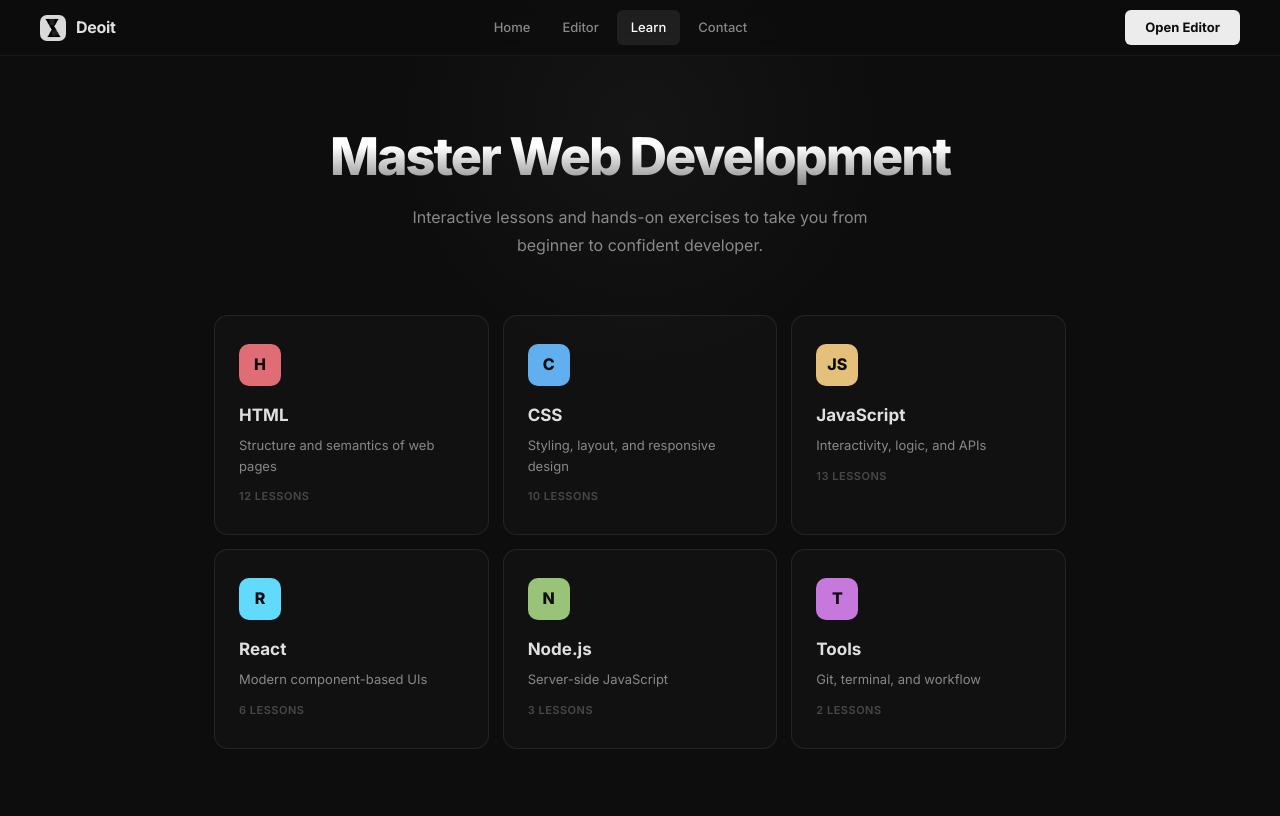
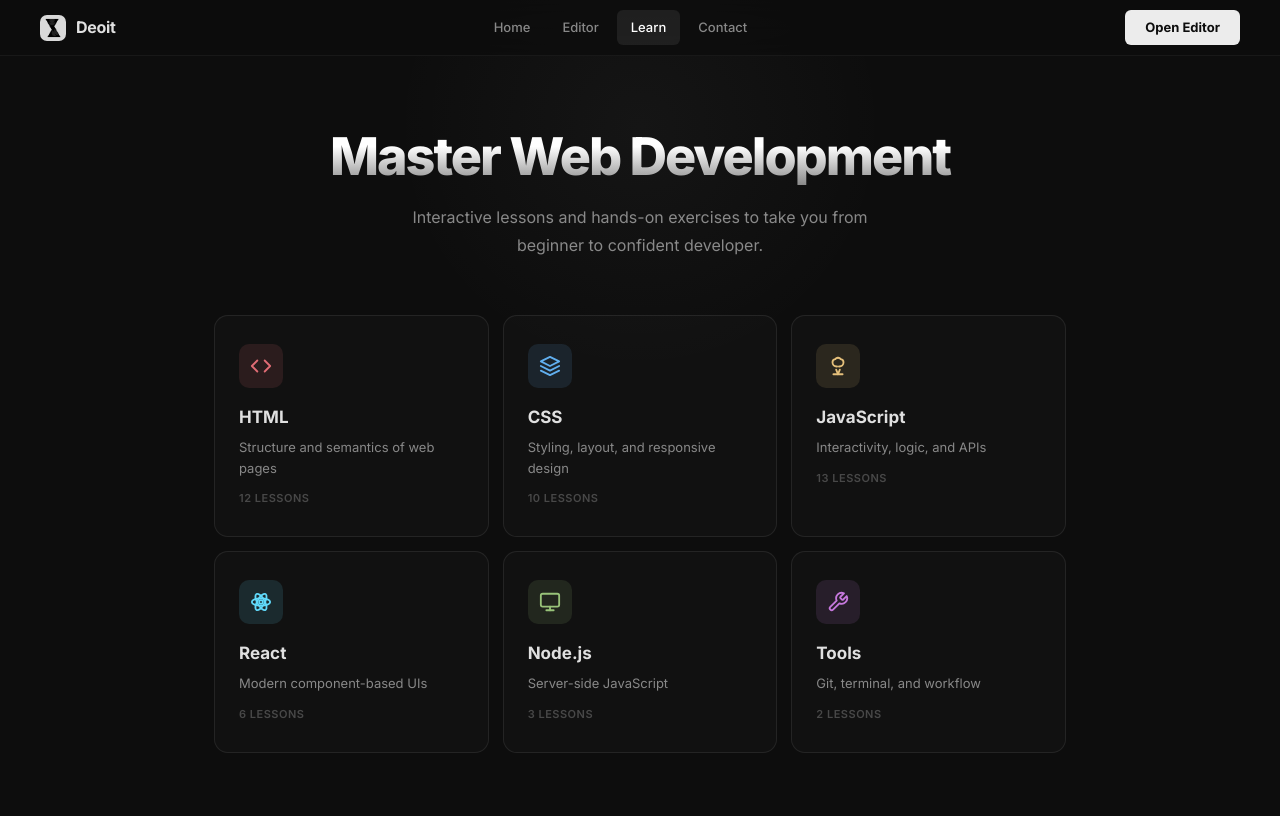
Before and after one commit to deoitplatform/deoit-code-editor, a website: page learn.html in a window 1280 px wide. Shown: the top 816 px of the page. Drawn offline with Linux system fonts and the light colour scheme.

Commit message:
Add SVG icons to learn index language cards

```diff
--- a/css/learn.css
+++ b/css/learn.css
@@ -62,7 +62,7 @@ a{color:inherit;text-decoration:none}
   border:1px solid var(--border);cursor:pointer;transition:all .25s;text-decoration:none;display:block;
 }
 .l-card:hover{border-color:var(--border-strong);background:rgba(255,255,255,.04);transform:translateY(-3px);box-shadow:0 8px 32px rgba(0,0,0,.3)}
-.l-card-icon{width:42px;height:42px;border-radius:10px;display:flex;align-items:center;justify-content:center;font-size:16px;margin-bottom:16px;font-weight:800;color:#0d0d0d}
+.l-card-icon{width:44px;height:44px;border-radius:10px;display:flex;align-items:center;justify-content:center;margin-bottom:16px}
 .l-card h3{font-size:17px;font-weight:700;margin-bottom:6px;color:var(--text-primary)}
 .l-card p{font-size:13px;color:var(--text-secondary);line-height:1.6}
 .l-card-meta{font-size:11px;color:var(--text-muted);margin-top:12px;font-weight:600;text-transform:uppercase;letter-spacing:.5px;display:block}
--- a/learn.html
+++ b/learn.html
@@ -31,37 +31,49 @@
 
 <div class="l-courses">
   <a href="learn-html.html" class="l-card">
-    <div class="l-card-icon" style="background:var(--accent-html)">H</div>
+    <div class="l-card-icon" style="background:rgba(224,108,117,.12)">
+      <svg width="22" height="22" viewBox="0 0 24 24" fill="none" stroke="var(--accent-html)" stroke-width="2" stroke-linecap="round" stroke-linejoin="round"><polyline points="16 18 22 12 16 6"/><polyline points="8 6 2 12 8 18"/></svg>
+    </div>
     <h3>HTML</h3>
     <p>Structure and semantics of web pages</p>
     <span class="l-card-meta">12 lessons</span>
   </a>
   <a href="learn-css.html" class="l-card">
-    <div class="l-card-icon" style="background:var(--accent-css)">C</div>
+    <div class="l-card-icon" style="background:rgba(97,175,239,.12)">
+      <svg width="22" height="22" viewBox="0 0 24 24" fill="none" stroke="var(--accent-css)" stroke-width="2" stroke-linecap="round" stroke-linejoin="round"><path d="M12 2L2 7l10 5 10-5-10-5z"/><path d="M2 17l10 5 10-5"/><path d="M2 12l10 5 10-5"/></svg>
+    </div>
     <h3>CSS</h3>
     <p>Styling, layout, and responsive design</p>
     <span class="l-card-meta">10 lessons</span>
   </a>
   <a href="learn-js.html" class="l-card">
-    <div class="l-card-icon" style="background:var(--accent-js)">JS</div>
+    <div class="l-card-icon" style="background:rgba(229,192,123,.12)">
+      <svg width="22" height="22" viewBox="0 0 24 24" fill="none" stroke="var(--accent-js)" stroke-width="2" stroke-linecap="round" stroke-linejoin="round"><path d="M12 3c-1.2 0-2.4.6-3 1.5A3.5 3.5 0 0 0 6 8c0 2.5 2 4.5 4.5 4.5h.5"/><path d="M12 3c1.2 0 2.4.6 3 1.5A3.5 3.5 0 0 1 18 8c0 2.5-2 4.5-4.5 4.5H13"/><path d="M10 16l2 5 2-5"/><path d="M7 21h10"/></svg>
+    </div>
     <h3>JavaScript</h3>
     <p>Interactivity, logic, and APIs</p>
     <span class="l-card-meta">13 lessons</span>
   </a>
   <a href="learn-react.html" class="l-card">
-    <div class="l-card-icon" style="background:var(--accent-react)">R</div>
+    <div class="l-card-icon" style="background:rgba(97,218,251,.12)">
+      <svg width="22" height="22" viewBox="0 0 24 24" fill="none" stroke="var(--accent-react)" stroke-width="2" stroke-linecap="round" stroke-linejoin="round"><circle cx="12" cy="12" r="2"/><ellipse cx="12" cy="12" rx="10" ry="4" transform="rotate(0 12 12)"/><ellipse cx="12" cy="12" rx="10" ry="4" transform="rotate(60 12 12)"/><ellipse cx="12" cy="12" rx="10" ry="4" transform="rotate(120 12 12)"/></svg>
+    </div>
     <h3>React</h3>
     <p>Modern component-based UIs</p>
     <span class="l-card-meta">6 lessons</span>
   </a>
   <a href="learn-node.html" class="l-card">
-    <div class="l-card-icon" style="background:var(--accent-node)">N</div>
+    <div class="l-card-icon" style="background:rgba(152,195,121,.12)">
+      <svg width="22" height="22" viewBox="0 0 24 24" fill="none" stroke="var(--accent-node)" stroke-width="2" stroke-linecap="round" stroke-linejoin="round"><rect x="2" y="3" width="20" height="14" rx="2"/><line x1="8" y1="21" x2="16" y2="21"/><line x1="12" y1="17" x2="12" y2="21"/></svg>
+    </div>
     <h3>Node.js</h3>
     <p>Server-side JavaScript</p>
     <span class="l-card-meta">3 lessons</span>
   </a>
   <a href="learn-tools.html" class="l-card">
-    <div class="l-card-icon" style="background:var(--accent-tools)">T</div>
+    <div class="l-card-icon" style="background:rgba(198,120,221,.12)">
+      <svg width="22" height="22" viewBox="0 0 24 24" fill="none" stroke="var(--accent-tools)" stroke-width="2" stroke-linecap="round" stroke-linejoin="round"><path d="M14.7 6.3a1 1 0 0 0 0 1.4l1.6 1.6a1 1 0 0 0 1.4 0l3.77-3.77a6 6 0 0 1-7.94 7.94l-6.91 6.91a2.12 2.12 0 0 1-3-3l6.91-6.91a6 6 0 0 1 7.94-7.94l-3.76 3.76z"/></svg>
+    </div>
     <h3>Tools</h3>
     <p>Git, terminal, and workflow</p>
     <span class="l-card-meta">2 lessons</span>
```
